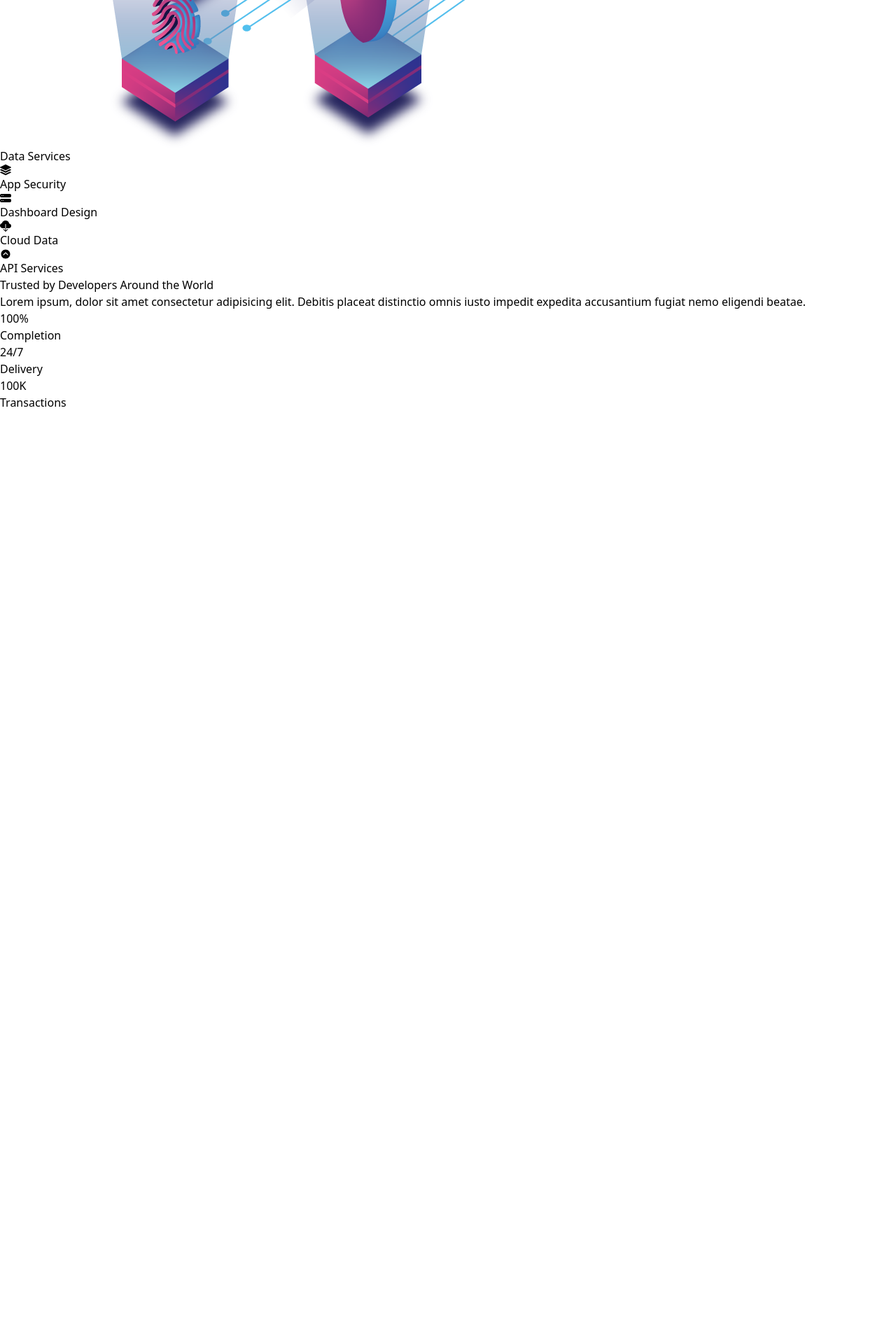
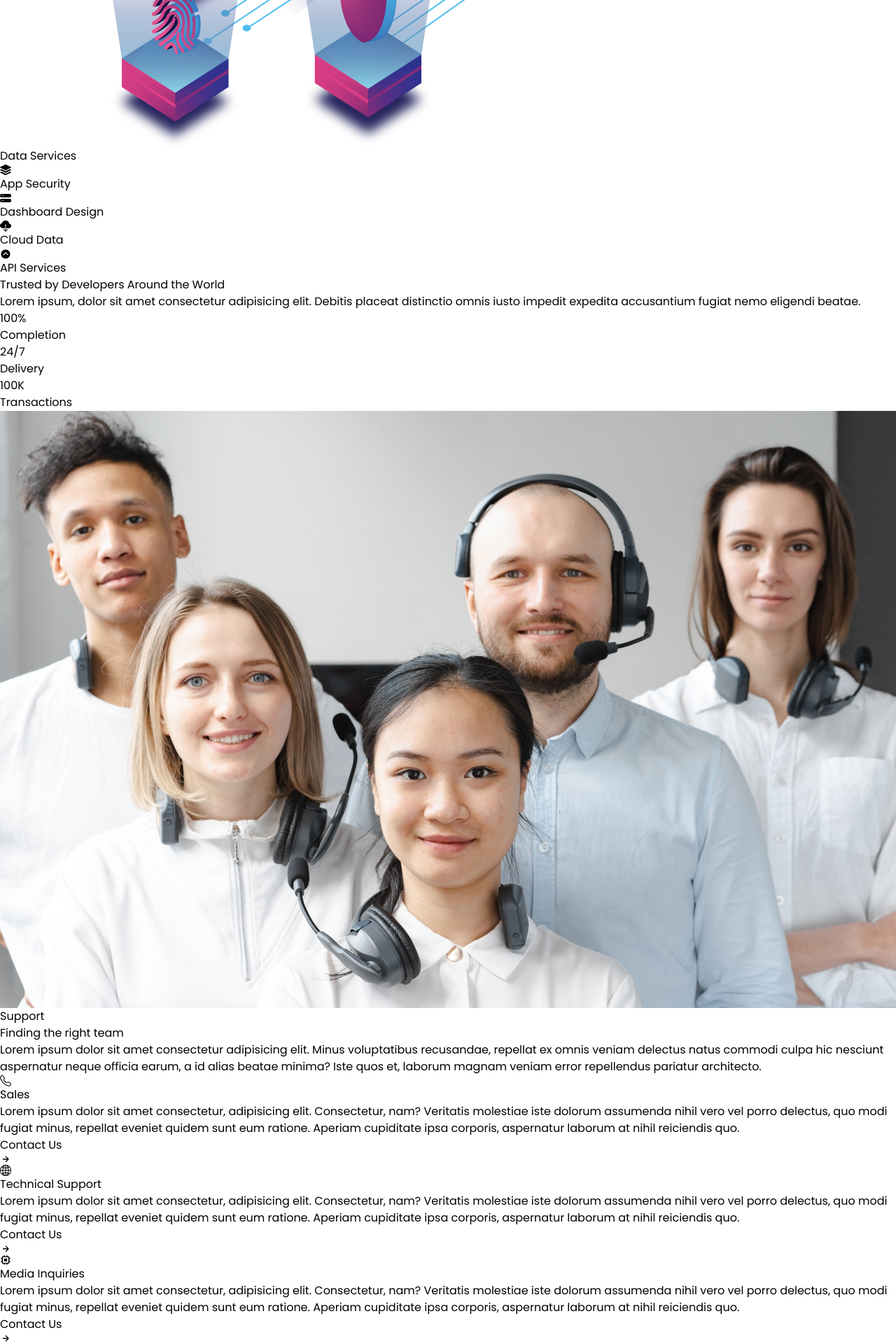
Before and after one commit to JoyBrar2001/Cloud-Management, a React (Vite) app: page / in a window 1280 px wide. Shown: the part 701-2621 px from the top of the page at 70% size. Before the commit the page ends 1288 px from the top, so only its background shows below. Built offline with nearby package versions, Linux system fonts and the light colour scheme.

Commit message:
Added Support Section

```diff
--- a/src/App.jsx
+++ b/src/App.jsx
@@ -2,6 +2,7 @@ import React from "react"
 import Navbar from "./components/Navbar"
 import Hero from "./components/Hero"
 import About from './components/About'
+import Support from "./components/Support"
 
 function App() {
   return (
@@ -9,6 +10,7 @@ function App() {
       <Navbar />
       <Hero />
       <About />
+      <Support />
     </>
   )
 }
--- a/src/components/About.jsx
+++ b/src/components/About.jsx
@@ -5,22 +5,22 @@ const About = () => {
         <div className='w-full'>
             <div className='flex flex-col justify-center items-center py-20 max-w-[1200px] mx-auto'>
 
-                <h1 className='font-bold text-5xl'>Trusted by Developers Around the World</h1>
-                <p className='text-gray-700 font-normal text-xl max-w-[1200px] text-center mt-6'>Lorem ipsum, dolor sit amet consectetur adipisicing elit. Debitis placeat distinctio omnis iusto impedit expedita accusantium fugiat nemo eligendi beatae.</p>
+                <h1 className='font-bold text-5xl text-center'>Trusted by Developers Around the World</h1>
+                <p className='text-gray-700 font-normal text-xl w-full max-w-[1200px] text-center mt-6'>Lorem ipsum, dolor sit amet consectetur adipisicing elit. Debitis placeat distinctio omnis iusto impedit expedita accusantium fugiat nemo eligendi beatae.</p>
 
-                <div className='flex flex-row'>
+                <div className='flex flex-row flex-wrap justify-center items-center'>
 
-                    <div className='px-24 py-12 shadow-lg rounded-lg w-full'>
+                    <div className='px-24 py-12 shadow-lg rounded-lg '>
                         <h1 className='text-[#3f3cd0] font-bold text-7xl tracking-wide text-center'>100%</h1>
                         <p className='text-center text-gray-500'>Completion</p>
                     </div>
 
-                    <div className='px-24 py-12 shadow-lg rounded-lg w-full'>
+                    <div className='px-24 py-12 shadow-lg rounded-lg '>
                         <h1 className='text-[#3f3cd0] font-bold text-7xl tracking-wide text-center'>24/7</h1>
                         <p className='text-center text-gray-500'>Delivery</p>
                     </div>
 
-                    <div className='px-24 py-12 shadow-lg rounded-lg w-full'>
+                    <div className='px-24 py-12 shadow-lg rounded-lg '>
                         <h1 className='text-[#3f3cd0] font-bold text-7xl tracking-wide text-center'>100K</h1>
                         <p className='text-center text-gray-500'>Transactions</p>
                     </div>
--- a/src/components/Hero.jsx
+++ b/src/components/Hero.jsx
@@ -11,16 +11,16 @@ const Hero = () => {
         <p className='font-semibold text-2xl'>Unique Sequencing & Production</p>
         <h1 className='font-bold text-7xl mt-4'>Cloud<br />Management</h1>
         <p className='font-semibold text-2xl mt-3'>This is our tech brand.</p>
-        <button className='bg-[#3f3cd0] px-4 py-3 rounded-lg text-white mt-4 text-xl font-semibold'>Get Started</button>
+        <button className='bg-[#3f3cd0] px-4 py-3 rounded-lg text-white mt-4 text-xl font-semibold button-transition'>Get Started</button>
       </div>
 
       <div>
         <img src={cyberBg} alt="Cyberbg" className='w-[600px]' />
       </div>
 
-      <div className='absolute flex flex-col justify-center items-center bottom-6 shadow-2xl p-4 pb-5 rounded-xl'>
+      <div className=' md:absolute flex flex-col justify-center items-center bottom-6 shadow-2xl pt-3 pb-5 px-12 rounded-xl bg-white'>
         <h2 className='font-semibold text-lg mb-2'>Data Services</h2>
-        <ul className='flex flex-row justify-center items-center gap-10'>
+        <ul className='flex flex-row flex-wrap justify-center items-center gap-10'>
             <li className='bottom-bar-li'><BsStack className='text-[#3f3cd0]' />App Security</li>
             <li className='bottom-bar-li'><BsFillHddStackFill className='text-[#3f3cd0]' />Dashboard Design</li>
             <li className='bottom-bar-li'><BsFillCloudDownloadFill className='text-[#3f3cd0]' />Cloud Data</li>
--- a/src/components/Navbar.jsx
+++ b/src/components/Navbar.jsx
@@ -17,7 +17,7 @@ const Navbar = () => {
 
         <div className='flex flex-row justify-center items-center gap-4'>
             <p>Sign In</p>
-            <button className='bg-[#3f3cd0] px-4 py-1.5 rounded-lg text-white'>Sign up</button>
+            <button className='button-transition bg-[#3f3cd0] px-4 py-1.5 rounded-lg text-white'>Sign up</button>
         </div>
 
       {/* <MenuIcon className='w-5' /> */}
--- /dev/null
+++ b/src/components/Support.jsx
@@ -0,0 +1,73 @@
+import React from 'react'
+import supportImg from '../assets/support.jpg'
+
+import { BsTelephone, BsGlobe2 } from 'react-icons/bs'
+import { BiRightArrowAlt, BiChip } from 'react-icons/bi'
+
+const Support = () => {
+  return (
+    <div className='w-full min-h-screen mt-24'>
+      <div className='w-full h-[700px] bg-gray-900/90 absolute'>
+        <img src={supportImg} className='w-full h-full object-cover mix-blend-overlay' alt="/" />
+      </div>
+
+      <div className='max-w-[1240px] mx-auto text-white relative'>
+        <div className='px-4 py-12 text-center'>
+            <h2 className='text-3xl uppercase tracking-wider my-6'>Support</h2>
+            <h3 className='text-6xl font-bold' my-6>Finding the right team</h3>
+            <p className='text-xl mt-10 text-left'>Lorem ipsum dolor sit amet consectetur adipisicing elit. Minus voluptatibus recusandae, repellat ex omnis veniam delectus natus commodi culpa hic nesciunt aspernatur neque officia earum, a id alias beatae minima? Iste quos et, laborum magnam veniam error repellendus pariatur architecto.</p>
+        </div>
+
+        <div className='grid md:grid-cols-2 lg:grid-cols-3 relative gap-x-8 gap-y-16 px-4 pt-12 sm:pt-20 text-black'>
+            <div className='bg-white rounded-xl shadow-2xl'>
+                <div className='p-8'>
+                    <div className='w-16 h-16 p-4 bg-indigo-600 flex justify-center items-center rounded-xl mt-[-4rem]'>
+                    <BsTelephone className='w-full h-full text-white' />
+                    </div>
+                    <h1 className='font-bold text-2xl my-4'>Sales</h1>
+                    <p className='font-medium text-gray-600'>Lorem ipsum dolor sit amet consectetur, adipisicing elit. Consectetur, nam? Veritatis molestiae iste dolorum assumenda nihil vero vel porro delectus, quo modi fugiat minus, repellat eveniet quidem sunt eum ratione. Aperiam cupiditate ipsa corporis, aspernatur laborum at nihil reiciendis quo.</p>
+                </div>
+
+                <div className='px-8 pb-8 flex items-center gap-2 hover:gap-4 transition-all duration-300'>
+                    <p className='font-semibold text-indigo-600'>Contact Us</p>
+                    <BiRightArrowAlt className='text-xl text-indigo-600'/>
+                </div>
+            </div>
+
+            <div className='bg-white rounded-xl shadow-2xl'>
+                <div className='p-8'>
+                    <div className='w-16 h-16 p-4 bg-indigo-600 flex justify-center items-center rounded-xl mt-[-4rem]'>
+                    <BsGlobe2 className='w-full h-full text-white' />
+                    </div>
+                    <h1 className='font-bold text-2xl my-4'>Technical Support</h1>
+                    <p className='font-medium text-gray-600'>Lorem ipsum dolor sit amet consectetur, adipisicing elit. Consectetur, nam? Veritatis molestiae iste dolorum assumenda nihil vero vel porro delectus, quo modi fugiat minus, repellat eveniet quidem sunt eum ratione. Aperiam cupiditate ipsa corporis, aspernatur laborum at nihil reiciendis quo.</p>
+                </div>
+
+                <div className='px-8 pb-8 flex items-center gap-2 hover:gap-4 transition-all duration-300'>
+                    <p className='font-semibold text-indigo-600'>Contact Us</p>
+                    <BiRightArrowAlt className='text-xl text-indigo-600'/>
+                </div>
+            </div>
+
+            <div className='bg-white rounded-xl shadow-2xl'>
+                <div className='p-8'>
+                    <div className='w-16 h-16 p-4 bg-indigo-600 flex justify-center items-center rounded-xl mt-[-4rem]'>
+                    <BiChip className='w-full h-full text-white' />
+                    </div>
+                    <h1 className='font-bold text-2xl my-4'>Media Inquiries</h1>
+                    <p className='font-medium text-gray-600'>Lorem ipsum dolor sit amet consectetur, adipisicing elit. Consectetur, nam? Veritatis molestiae iste dolorum assumenda nihil vero vel porro delectus, quo modi fugiat minus, repellat eveniet quidem sunt eum ratione. Aperiam cupiditate ipsa corporis, aspernatur laborum at nihil reiciendis quo.</p>
+                </div>
+
+                <div className='px-8 pb-8 flex items-center gap-2 hover:gap-4 transition-all duration-300'>
+                    <p className='font-semibold text-indigo-600'>Contact Us</p>
+                    <BiRightArrowAlt className='text-xl text-indigo-600'/>
+                </div>
+            </div>
+
+        </div>
+      </div>
+    </div>
+  )
+}
+
+export default Support
--- a/src/index.css
+++ b/src/index.css
@@ -1,8 +1,18 @@
+@import url('https://fonts.googleapis.com/css2?family=Nunito:ital,wght@0,200;0,300;0,400;0,500;0,600;0,700;0,800;0,900;0,1000;1,200;1,300;1,400;1,500;1,600;1,700;1,800;1,900;1,1000&family=Poppins:ital,wght@0,100;0,200;0,300;0,400;0,500;0,600;0,700;0,800;0,900;1,100;1,200;1,300;1,400;1,500;1,600;1,700;1,800;1,900&display=swap');
+
 @tailwind base;
 @tailwind components;
 @tailwind utilities;
 
+*{
+    font-family: 'poppins';
+}
+
 @layer components{
+    .button-transition{
+        @apply transition-all duration-150 ease-in-out hover:shadow-2xl hover:scale-105;
+    }
+
     .bottom-bar-li{
         @apply flex flex-row justify-center items-center gap-2;
     }
```
